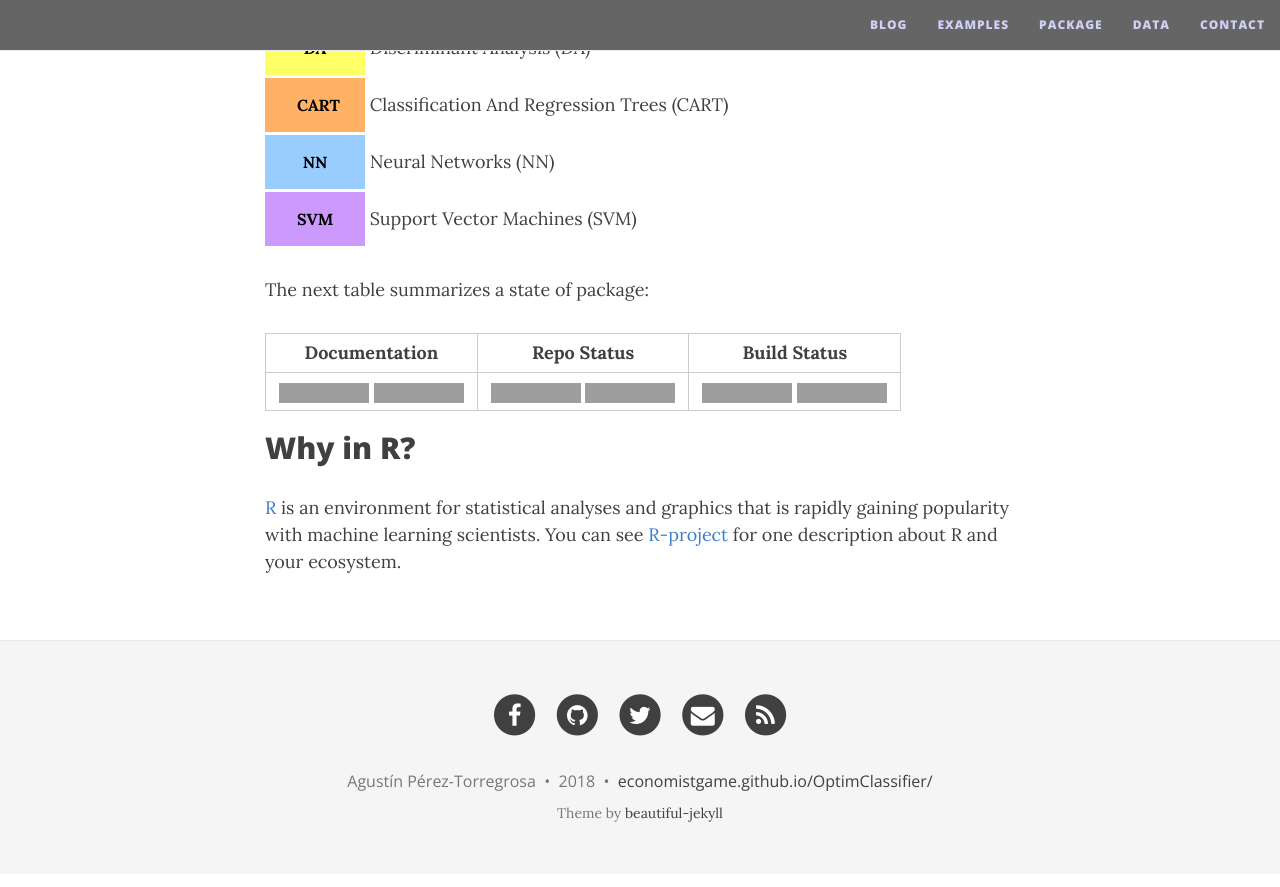
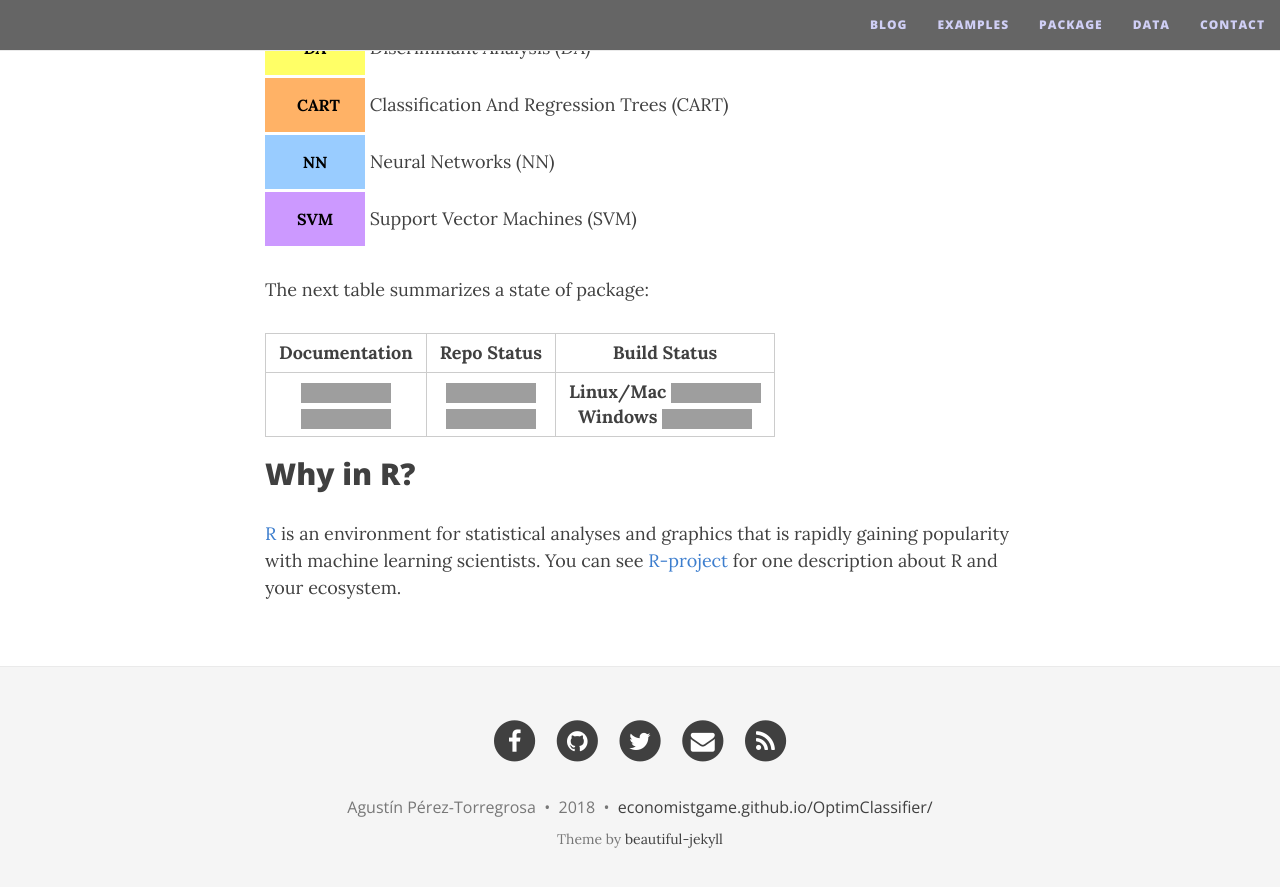
Before and after one commit to economistgame/OptimClassifier, a Jekyll site: the page built from index.md, in a window 1280 px wide and 900 px high, scrolled down 729 px, cut to the strip 0-887 px from the top of the window. Built offline with Jekyll 4.4.1, drawn with Linux system fonts in a browser that asks for light colours; nearby versions of some CDN libraries; grey boxes are pictures that could not be loaded.

Commit message:
Update index.md

```diff
--- a/index.md
+++ b/index.md
@@ -19,7 +19,7 @@ The next table summarizes a state of package:
 
 | **Documentation** | **Repo Status** | **Build Status** |
 |:---:|:---:|:---:|
-| [![][docs-img]][docs-url] [![][rdrr-img]][rdrr-url] | [![][CRAN-Version-img]][CRAN-Version-url] [![][MRAN-Version-img]][MRAN-Version-url] |  [![][travis-img]][travis-url]  [![][codecov-img]][codecov-url] |
+| [![][docs-img]][docs-url] <br> [![][rdrr-img]][rdrr-url] | [![][CRAN-Version-img]][CRAN-Version-url] <br> [![][MRAN-Version-img]][MRAN-Version-url] |  **Linux/Mac** [![][travis-img]][travis-url] <br> **Windows** [![][codecov-img]][codecov-url] |
 
 [docs-img]: https://img.shields.io/badge/docs-latest-blue.svg
 [docs-url]: http://economistgame.github.io/OptimClassifier
```
